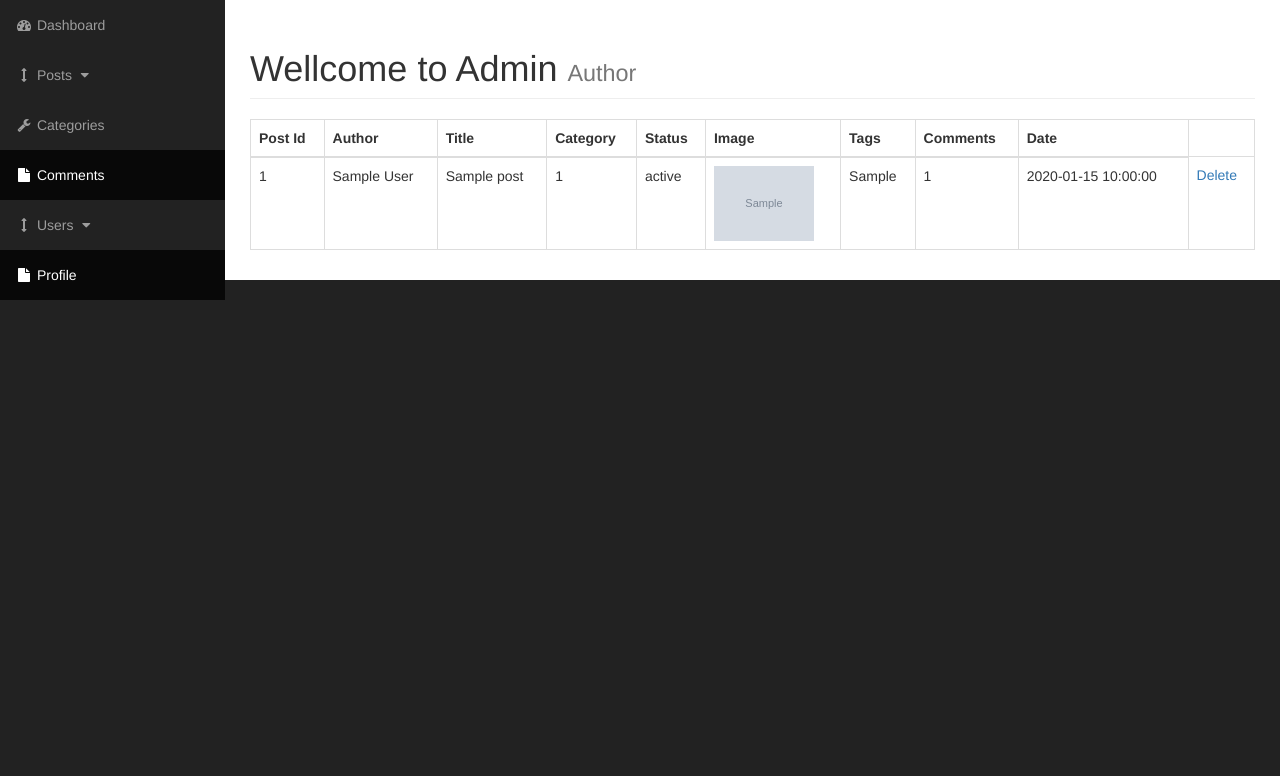
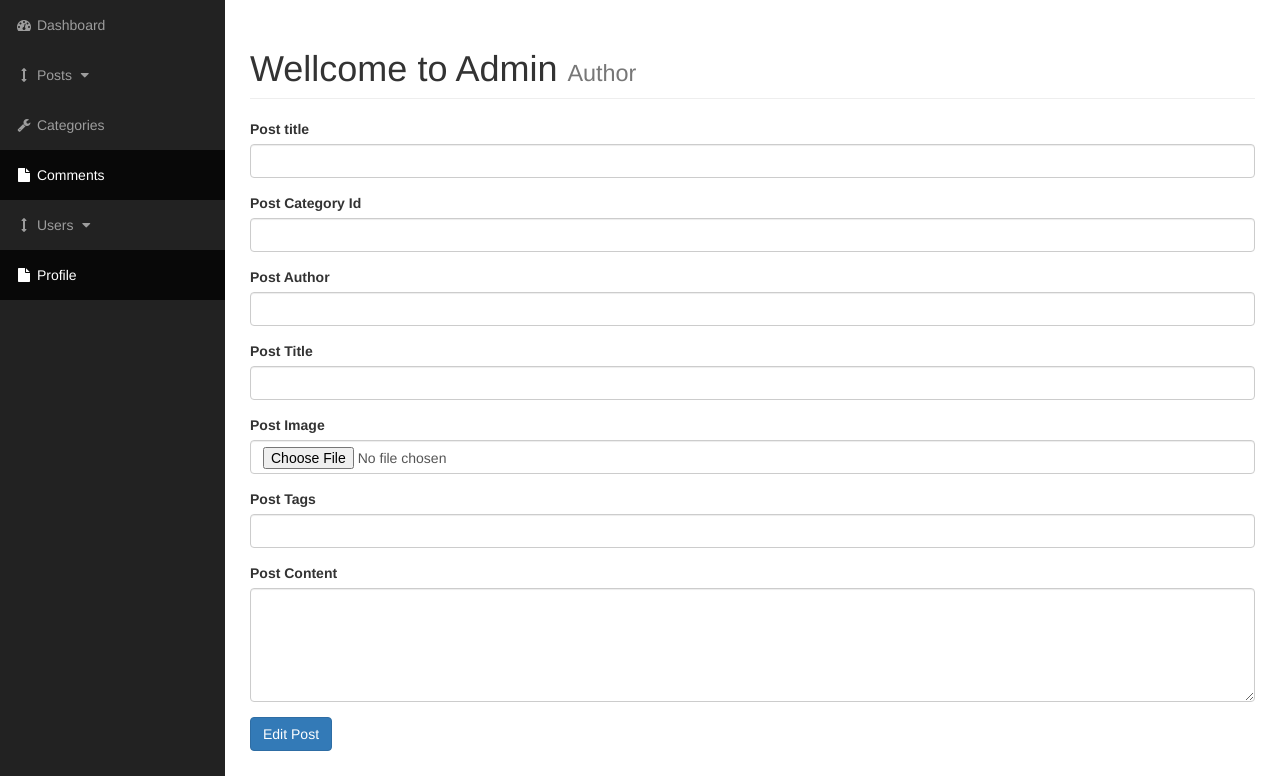
Before and after one commit to kyaarlis/cms-php-project, a PHP site: page /admin/posts.php?source=edit_post&id=1 in a window 1280 px wide. Shown: the part 51-827 px from the top of the page. Before the commit the page ends 351 px from the top, so only its background shows below. Run offline with PHP 8.4, Linux system fonts and the light colour scheme; tables that the repository leaves empty or names only in its code hold one stand-in row (values such as "Sample post"); grey boxes marked "Sample" are stand-in pictures.

Commit message:
now admin can edit posts

```diff
--- a/admin/functions/posts_functions.php
+++ b/admin/functions/posts_functions.php
@@ -18,6 +18,10 @@ function select_post_actions() {
 
         case "delete_post":
             delete_posts();
+            break;
+
+        case "edit_post":
+            include "includes/edit_post.php";
             break;
 
         default:
@@ -60,6 +64,7 @@ function view_all_posts() {
         echo "<td>{$comments}</td>";
         echo "<td>{$date}</td>";
         echo "<td><a href='posts.php?source=delete_post&id={$id}'>Delete</a></td>";
+        echo "<td><a href='posts.php?source=edit_post&id={$id}'>Edit</a></td>";
         echo "</tr>";
     }
 }
@@ -94,6 +99,45 @@ function add_post() {
     }
 }
 
+function edit_post() {
+    global $conn;
+
+    if (isset($_GET['source'])) {
+        $id = $_GET['id'];
+
+        $query = "SELECT * FROM posts WHERE id = $id ";
+        $post_id = mysqli_query($conn, $query);
+
+        confirm_query($post_id);
+    }
+
+    if (isset($_POST['edit_post'])) {
+        $title = $_POST['title'];
+        $category_id = $_POST['cat_id'];
+        $author = $_POST['author'];
+        $status = $_POST['status'];
+
+        $image = $_FILES['image']['name'];
+        $img_temp = $_FILES['image']['tmp_name'];
+
+
+        $tags = $_POST['tags'];
+        $content = $_POST['content'];
+        $date = date('d-m-y');
+        $comment_count = 4;
+
+        move_uploaded_file($img_temp, "../images/$image");
+
+        $update_query = "UPDATE posts SET ";
+        $update_query .= "title = '{$title}', category_id = {$category_id}, author = '{$author}', status = '{$status}', image = '{$image}', tags = '{$tags}', content = '{$content}', date = now(), comment_count = {$comment_count} ";
+        $update_query .= "WHERE id = {$id}";
+
+        $result = mysqli_query($conn, $update_query);
+
+        confirm_query($result);
+    }
+}
+
 
 function delete_posts() {
     global $conn;
--- a/admin/includes/admin_navigation.php
+++ b/admin/includes/admin_navigation.php
@@ -40,7 +40,7 @@
                         <a href="javascript:;" data-toggle="collapse" data-target="#demo"><i class="fa fa-fw fa-arrows-v"></i> Posts <i class="fa fa-fw fa-caret-down"></i></a>
                         <ul id="demo" class="collapse">
                             <li>
-                                <a href="./posts.php">View post</a>
+                                <a href="./posts.php">View posts</a>
                             </li>
                             <li>
                                 <a href="posts.php?source=add_post">Add posts</a>
--- /dev/null
+++ b/admin/includes/edit_post.php
@@ -0,0 +1,43 @@
+                <?php edit_post(); ?>
+
+                    <form action="" method="post" enctype="multipart/form-data">
+                        <div class="form-group">
+                            <label for="title">Post title</label>
+                            <input class="form-control" type="text" id="title" name="title">
+                        </div>
+
+                        <div class="form-group">
+                            <label for="cat_id">Post Category Id</label>
+                            <input class="form-control" type="number" id="cat_id" name="cat_id">
+                        </div>
+
+                        <div class="form-group">
+                            <label for="author">Post Author</label>
+                            <input class="form-control" type="text" id="author" name="author">
+                        </div>
+
+                        <div class="form-group">
+                            <label for="status">Post Title</label>
+                            <input class="form-control" type="text" id="title" name="status">
+                        </div>
+
+                        <div class="form-group">
+                            <label for="img" class="form-label">Post Image</label>
+                            <input class="form-control" type="file" id="img" name="image">
+                        </div>
+
+                        <div class="form-group">
+                            <label for="tags">Post Tags</label>
+                            <input class="form-control" type="text" id="tags" name="tags">
+                        </div>
+
+                        <div class="form-group">
+                            <label for="content">Post Content</label>
+                            <textarea class="form-control" type="text" rows="5" id="content" name="content"></textarea>
+                        </div>
+
+
+                        <div class="form-group">
+                            <input class="btn btn-primary" type="submit" name='edit_post' value="Edit Post">
+                        </div>
+                      </form>
--- a/index.php
+++ b/index.php
@@ -15,8 +15,8 @@
             <div class="col-md-8">
 
                 <h1 class="page-header">
-                    Page Heading
-                    <small>Secondary Text</small>
+                    Tech Hub
+                    <small>Programmer's forum</small>
                 </h1>
 
                 <!-- Blog Post -->
```
